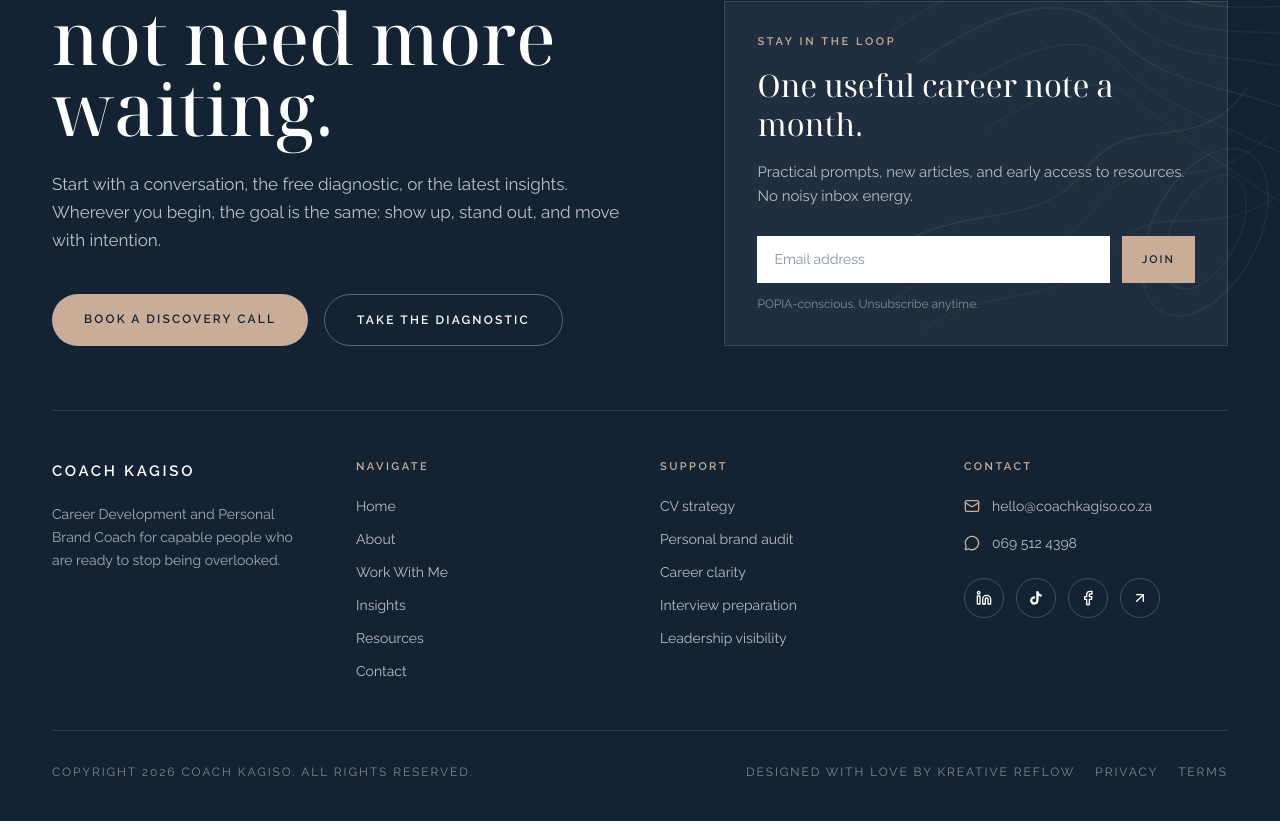
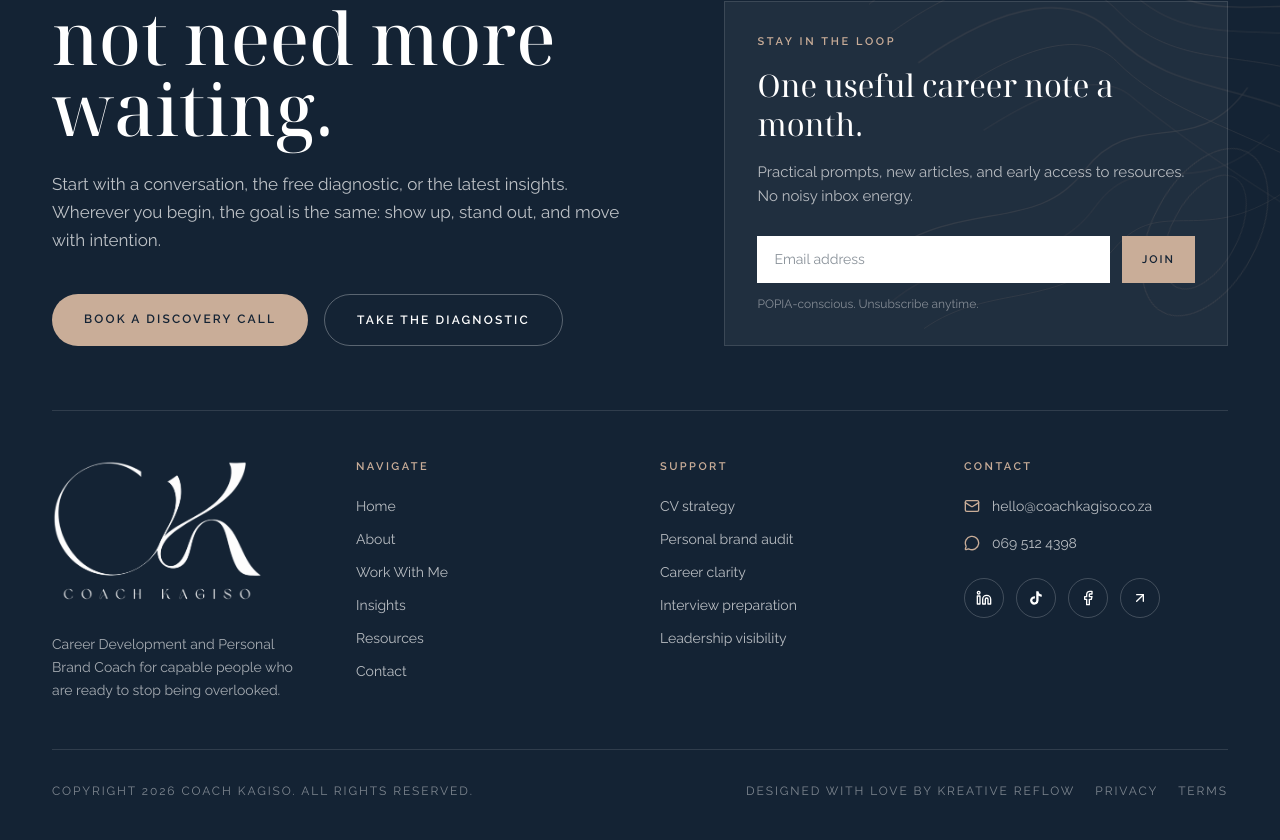
Before and after one commit to CoachKagiso/coachkagiso.co.za, a Next.js app: page /terms in a window 1280 px wide. Shown: the part 4232-5072 px from the top of the page. Built offline with nearby package versions, Linux system fonts and the light colour scheme.

Commit message:
Use logo in footer brand slot

```diff
--- a/components/Footer.tsx
+++ b/components/Footer.tsx
@@ -1,3 +1,4 @@
+import Image from 'next/image';
 import Link from 'next/link';
 import { ArrowUpRight, Facebook, Linkedin, Mail, MessageCircle } from 'lucide-react';
 import { ContourField } from '@/components/DecorativeMotifs';
@@ -103,8 +104,14 @@ export default function Footer() {
 
         <div className="grid sm:grid-cols-2 lg:grid-cols-4 gap-10 py-12 border-b border-white/12">
           <div>
-            <Link href="/" className="font-semibold tracking-[0.18em] text-[15px]">
-              COACH KAGISO
+            <Link href="/" className="inline-flex items-center" aria-label="Coach Kagiso home">
+              <Image
+                src="/images/branding/footer-logo.png"
+                alt="Coach Kagiso"
+                width={224}
+                height={88}
+                className="h-auto w-[180px] md:w-[210px]"
+              />
             </Link>
             <p className="mt-5 max-w-xs text-[14px] leading-relaxed text-white/62">
               Career Development and Personal Brand Coach for capable people who are ready to stop being overlooked.
```
Also changed, not shown: public/images/branding/footer-logo.png (added).
